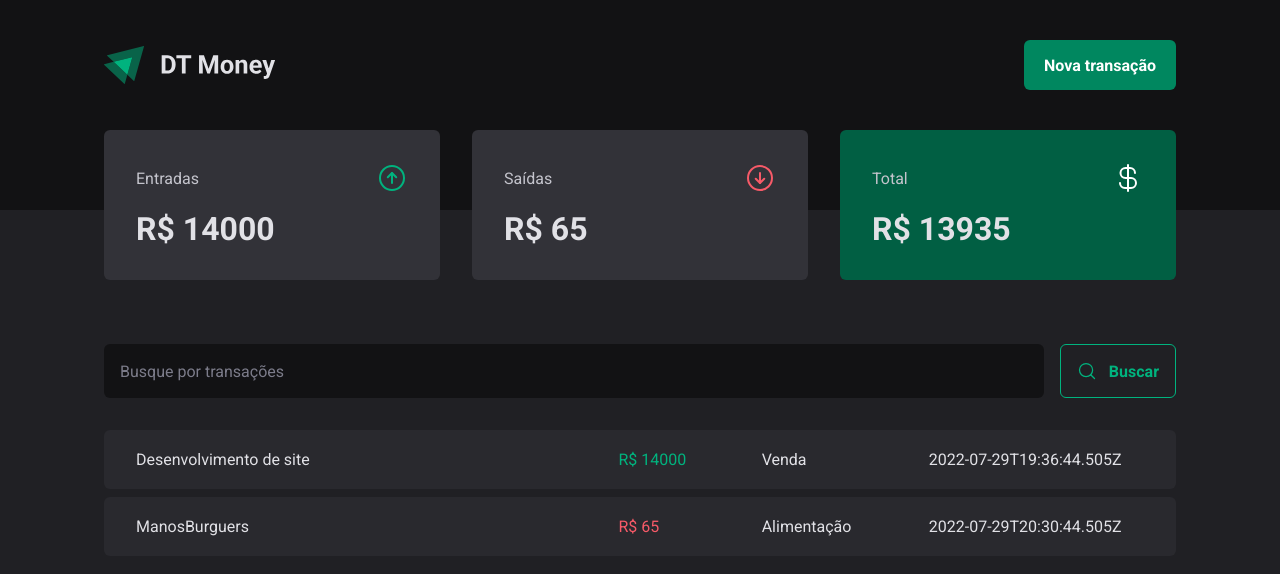
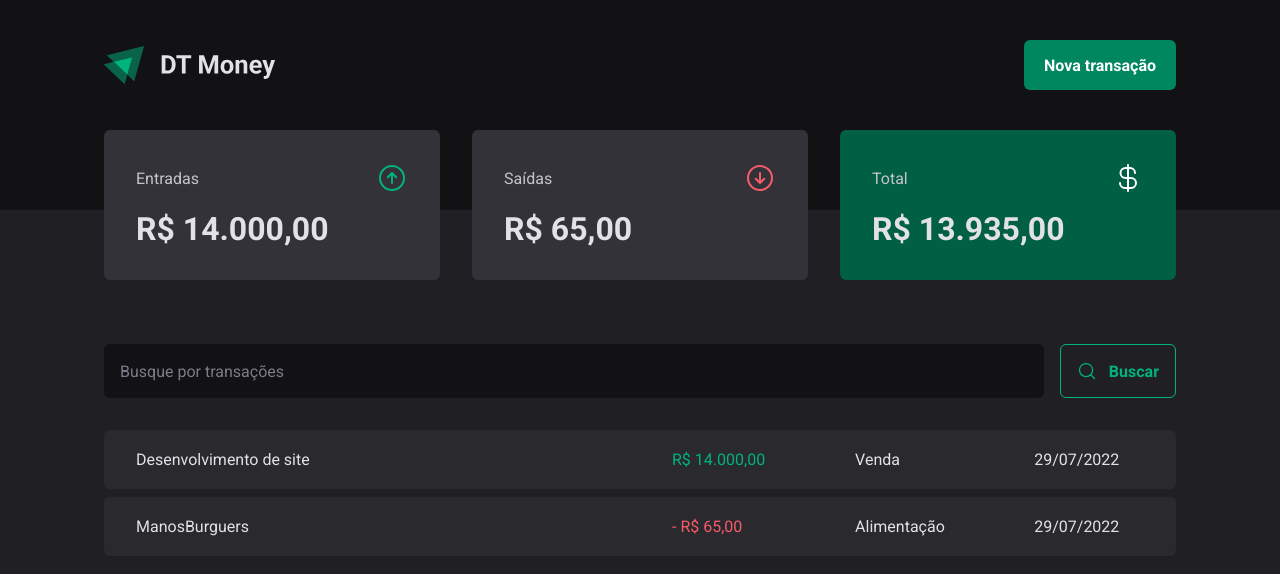
Before and after one commit to Pdro-marqss/dt-money, a React (Vite) app: page / in a window 1280 px wide. Shown: the top 574 px of the page. Built offline with nearby package versions, Linux system fonts and the light colour scheme; data requests are answered from the project's data file.

Commit message:
feat: formatters for date and price

```diff
--- a/src/components/Summary/index.tsx
+++ b/src/components/Summary/index.tsx
@@ -1,5 +1,7 @@
 import { useContext } from 'react';
 import { TransactionsContext } from '../../contexts/TransactionsContext';
+
+import { priceFormatter } from '../../utils/formatter';
 
 import { ArrowCircleUp, ArrowCircleDown, CurrencyDollar } from 'phosphor-react';
 import { SummaryContainer, SummaryCard } from "./styles";
@@ -35,7 +37,7 @@
                <ArrowCircleUp size={32} color="#00B37E" />
             </header>
 
-            <strong>R$ {summary.income}</strong>
+            <strong>{priceFormatter.format(summary.income)}</strong>
          </SummaryCard>
 
          <SummaryCard>
@@ -44,7 +46,7 @@
                <ArrowCircleDown size={32} color="#F75A68" />
             </header>
 
-            <strong>R$ {summary.outcome}</strong>
+            <strong>{priceFormatter.format(summary.outcome)}</strong>
          </SummaryCard>
 
          <SummaryCard variant='green'>
@@ -53,7 +55,7 @@
                <CurrencyDollar size={32} color="#FFF" />
             </header>
 
-            <strong>R$ {summary.total}</strong>
+            <strong>{priceFormatter.format(summary.total)}</strong>
          </SummaryCard>
       </SummaryContainer>
    );
--- a/src/pages/Transactions/index.tsx
+++ b/src/pages/Transactions/index.tsx
@@ -7,6 +7,7 @@
 import { TransactionsContext } from "../../contexts/TransactionsContext";
 
 import { TransactionsContainer, TransactionsTable, PriceHighlight } from "./styles";
+import { priceFormatter, dateFormatter } from "../../utils/formatter";
 
 
 export function Transactions() {
@@ -25,10 +26,15 @@
                   {transactions.map(transaction => {
                      return (
                         <tr key={transaction.id}>
-                           <td width="45%">{transaction.description}</td>
-                           <td><PriceHighlight variant={transaction.type}>R$ {transaction.price}</PriceHighlight></td>
+                           <td width="50%">{transaction.description}</td>
+                           <td>
+                              <PriceHighlight variant={transaction.type}>
+                                 {transaction.type === 'outcome' && '- '}
+                                 {priceFormatter.format(transaction.price)}
+                              </PriceHighlight>
+                           </td>
                            <td>{transaction.category}</td>
-                           <td>{transaction.createdAt}</td>
+                           <td>{dateFormatter.format(new Date(transaction.createdAt))}</td>
                         </tr>
                      )
                   })}
--- /dev/null
+++ b/src/utils/formatter.ts
@@ -0,0 +1,6 @@
+export const dateFormatter = new Intl.DateTimeFormat('pt-BR');
+
+export const priceFormatter = new Intl.NumberFormat('pt-BR', {
+   style: 'currency',
+   currency: 'BRL',
+});
```
